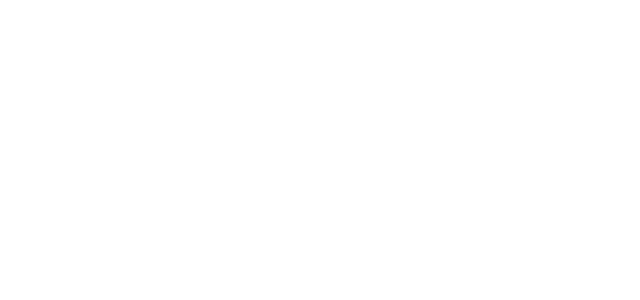
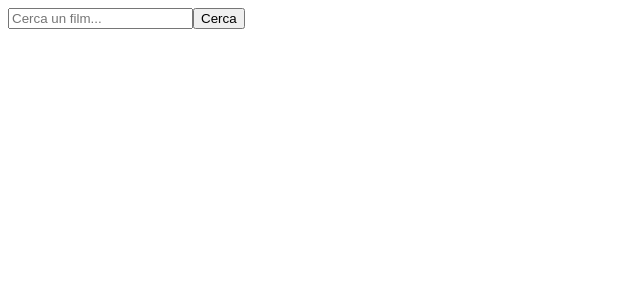
Before and after one commit to Chiaravalle04/vite-boolflix, a Vue app: page / in a window 1280 px wide. Shown: the top 300 px of the page, without its empty margins (0-640 px from the left). Built offline with nearby package versions, Linux system fonts and the light colour scheme.

Commit message:
Milestone 1 Completata

```diff
--- a/src/App.vue
+++ b/src/App.vue
@@ -1,10 +1,53 @@
 <script>
+import {store} from './store.js';
+import axios from 'axios';
 
+export default {
+  name: 'App',
+
+  data() {
+    return {
+      store,
+    }
+  },
+
+  methods: {
+    searchMovies() {
+      axios
+      .get('https://api.themoviedb.org/3/search/movie?api_key=9983fafc12ef7399a4bba69d8af1689f&query=' + this.store.searchMovies )
+      .then((response) => {
+        // console.log(response.data.results[0].title)
+        console.log(response.data)
+        this.store.results = response.data.results;
+        console.log(this.store.results)
+      } )
+    },
+
+    search() {
+
+    }
+  },
+
+  created() {
+
+  }
+}
 </script>
 
 <template>
 
+  <div>
+    <input type="search" placeholder="Cerca un film..." v-model="store.searchMovies">
+    <button type="button" @click="searchMovies()">Cerca</button>
+  </div>
 
+  <div v-for="(item, index) in store.results">
+    <h2>Titolo : {{ store.results[index].title }}</h2>
+    <h2>Titolo originale: {{ store.results[index].original_title }}</h2>
+    <h2>Lingua originale: {{ store.results[index].original_language }}</h2>
+    <h2>Voto: {{ store.results[index].vote_average }}</h2>
+    <hr>
+  </div>
 
 </template>
 
--- a/src/store.js
+++ b/src/store.js
@@ -0,0 +1,6 @@
+import { reactive } from 'vue';
+
+export const store = reactive({
+    results: [],
+    searchMovies: '',
+});
```
